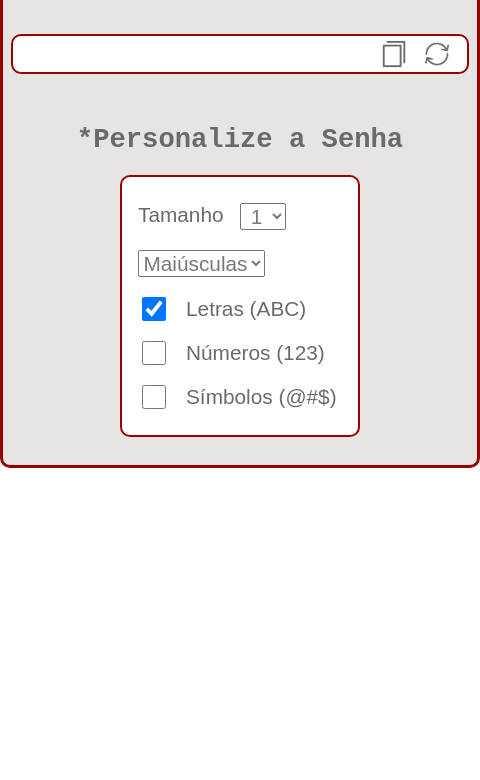
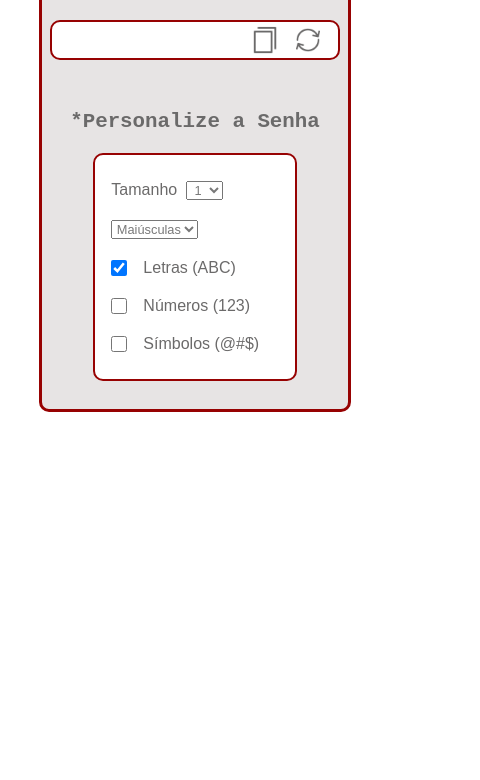
Before and after one commit to davimdolabella/Senhas_Generator, a plain HTML site: page index.html in a window 390 px wide. Shown: the part 64-844 px from the top of the page, 480 px wide, since content can reach past the window. Drawn offline with Linux system fonts and the light colour scheme.

Commit message:
Add files via upload

```diff
--- a/css/style.css
+++ b/css/style.css
@@ -12,7 +12,8 @@ body, html {
 
 /* Estilo principal para a seção do gerador */
 .gerador {
-    width: 30rem;
+    max-width: 30rem;
+    width: 80%;
     margin: 0 auto;
     padding: 2%;
     background-color: #e7e4e4;
@@ -100,7 +101,8 @@ h2.dois {
     border: 2px solid rgb(151, 2, 2);
     border-radius: 10px;
     margin: 20px auto;
-    width: 15rem;
+    max-width: 15rem;
+    width: 70%;
     align-items: center;
     justify-content: center;
     display: flex;
@@ -130,7 +132,7 @@ select {
 
 /* Estilo específico para elementos span dentro de .select */
 .select span {
-    margin-right: 1rem;
+    margin-right: 5%;
 }
 
 /* Estilo para checkboxes dentro de .single */
@@ -138,3 +140,21 @@ select {
     margin-right: 1rem;
     width: 2rem;
 }
+
+@media screen and (max-width: 580px) {
+    .gerador > h2{
+        font-size: 1.3rem;
+    }
+    .config_container .single{
+        font-size: 1rem;
+    }
+    select {
+        text-align: center;
+        font-size: 0.8rem;
+        color: #797979;
+    }
+    .single input[type=checkbox] {
+        margin-right: 1rem;
+        width: 1rem;
+    }
+}
```
